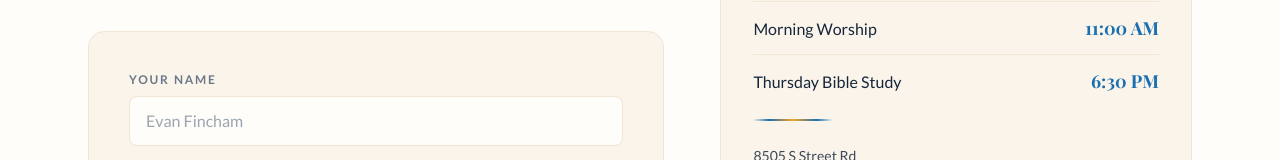
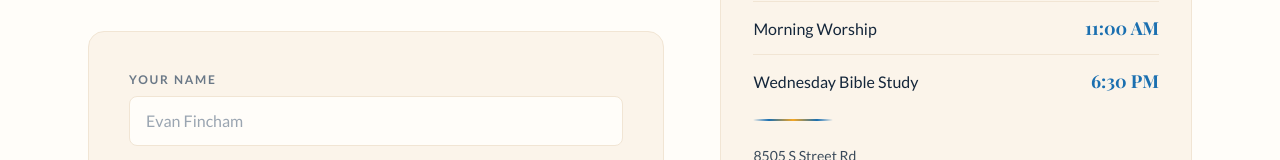
Before and after one commit to edesent/newhorizonbaptist, a Next.js app: page /plan-a-visit in a window 1280 px wide. Shown: the part 624-784 px from the top of the page. Built offline with nearby package versions, Linux system fonts and the light colour scheme; a web font is replaced by a local one.

Commit message:
Plan a Visit: mid-week service now Wednesday

```diff
--- a/src/app/plan-a-visit/page.tsx
+++ b/src/app/plan-a-visit/page.tsx
@@ -40,7 +40,7 @@ const whatToExpect = [
 const times = [
   { label: "Sunday School", time: "10:00 AM" },
   { label: "Morning Worship", time: "11:00 AM" },
-  { label: "Thursday Bible Study", time: "6:30 PM" },
+  { label: "Wednesday Bible Study", time: "6:30 PM" },
 ];
 
 export default function PlanAVisitPage() {
```
